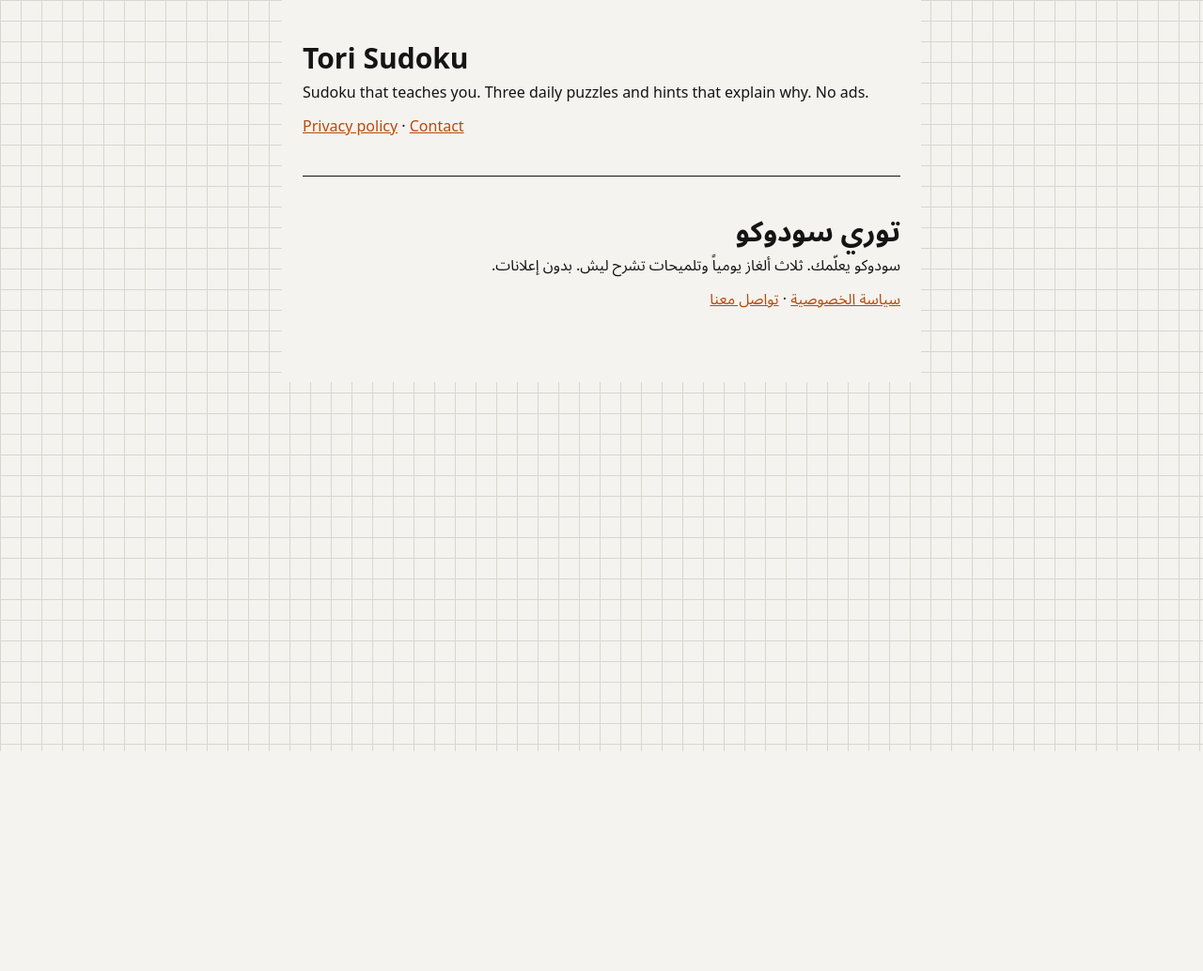
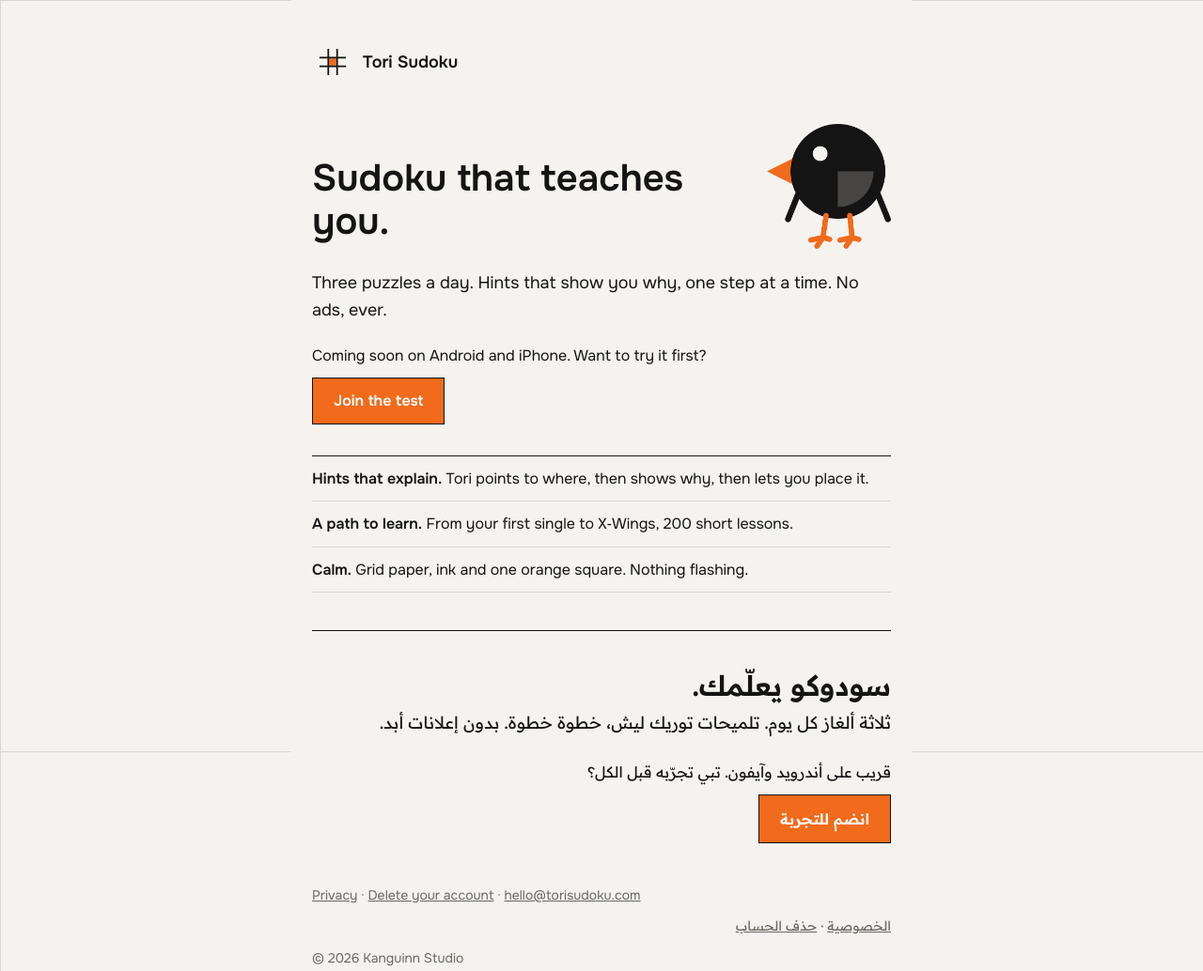
Before and after one commit to kanguinnstudio/tori, a plain HTML site: page index.html in a window 1280 px wide. Shown: the top 1034 px of the page at 94% size. Before the commit the page ends 800 px from the top, so only its background shows below. Drawn offline with Linux system fonts and the light colour scheme.

Commit message:
torisudoku.com: home page, brand fonts (Onest + Readex Pro), CNAME

```diff
--- a/index.html
+++ b/index.html
@@ -1,9 +1,34 @@
 <!doctype html><html lang="en"><head><meta charset="utf-8"><meta name="viewport" content="width=device-width,initial-scale=1">
-<title>Tori Sudoku</title><link rel="stylesheet" href="style.css"></head><body><main>
-<h1>Tori Sudoku</h1>
-<p>Sudoku that teaches you. Three daily puzzles and hints that explain why. No ads.</p>
-<p><a href="privacy/">Privacy policy</a> · <a href="mailto:torisudokuapp@gmail.com">Contact</a></p>
+<title>Tori Sudoku · Sudoku that teaches you</title>
+<meta name="description" content="Sudoku that teaches you. Three puzzles a day, hints that explain why, no ads. Coming soon on Android and iPhone.">
+<meta property="og:title" content="Tori Sudoku"><meta property="og:description" content="Sudoku that teaches you. Three puzzles a day, hints that explain why, no ads.">
+<meta property="og:image" content="https://torisudoku.com/store/feature-en.png"><meta name="theme-color" content="#F4F3EF">
+<link rel="icon" href="/img/mark.svg" type="image/svg+xml"><link rel="preload" href="/fonts/onest-600.woff2" as="font" type="font/woff2" crossorigin>
+<link rel="stylesheet" href="/style.css"></head><body><main>
+<a class="brand" href="/"><img src="/img/mark.svg" alt="">Tori Sudoku</a>
+
+<section class="hero">
+<div><h1>Sudoku that teaches you.</h1></div>
+<img src="/img/tori.png" alt="Tori the bird">
+</section>
+<p class="lead">Three puzzles a day. Hints that show you why, one step at a time. No ads, ever.</p>
+<p>Coming soon on Android and iPhone. Want to try it first?</p>
+<p><a class="btn" href="https://tori-sudoku.pages.dev">Join the test</a></p>
+<ul class="facts">
+<li><b>Hints that explain.</b> Tori points to where, then shows why, then lets you place it.</li>
+<li><b>A path to learn.</b> From your first single to X‑Wings, 200 short lessons.</li>
+<li><b>Calm.</b> Grid paper, ink and one orange square. Nothing flashing.</li>
+</ul>
+
 <hr>
-<div dir="rtl" lang="ar"><h1>توري سودوكو</h1><p>سودوكو يعلّمك. ثلاث ألغاز يومياً وتلميحات تشرح ليش. بدون إعلانات.</p>
-<p><a href="privacy/#ar">سياسة الخصوصية</a> · <a href="mailto:torisudokuapp@gmail.com">تواصل معنا</a></p></div>
+<div dir="rtl" lang="ar">
+<h1>سودوكو يعلّمك.</h1>
+<p class="lead">ثلاثة ألغاز كل يوم. تلميحات توريك ليش، خطوة خطوة. بدون إعلانات أبد.</p>
+<p>قريب على أندرويد وآيفون. تبي تجرّبه قبل الكل؟</p>
+<p><a class="btn" href="https://tori-sudoku.pages.dev">انضم للتجربة</a></p>
+</div>
+
+<footer><p><a href="/privacy/">Privacy</a> · <a href="/delete-account/">Delete your account</a> · <a href="mailto:hello@torisudoku.com">hello@torisudoku.com</a></p>
+<p dir="rtl" lang="ar"><a href="/privacy/#ar">الخصوصية</a> · <a href="/delete-account/">حذف الحساب</a></p>
+<p>© 2026 Kanguinn Studio</p></footer>
 </main></body></html>
--- a/style.css
+++ b/style.css
@@ -1,14 +1,35 @@
-:root{--bg:#F4F3EF;--ink:#141414;--mute:#6B6862;--line:#D9D6CF;--acc:#B84A0C}
-@media (prefers-color-scheme:dark){:root{--bg:#201F1D;--ink:#F1EFEA;--mute:#A8A59E;--line:#4A4844;--acc:#FF7A33}}
+@font-face{font-family:Onest;src:url(/fonts/onest-400.woff2) format("woff2");font-weight:400;font-display:swap}
+@font-face{font-family:Onest;src:url(/fonts/onest-600.woff2) format("woff2");font-weight:600;font-display:swap}
+@font-face{font-family:"Readex Pro";src:url(/fonts/readex-400.woff2) format("woff2");font-weight:400;font-display:swap}
+@font-face{font-family:"Readex Pro";src:url(/fonts/readex-600.woff2) format("woff2");font-weight:600;font-display:swap}
+:root{--bg:#F4F3EF;--ink:#141414;--mute:#6B6862;--line:#D9D6CF;--acc:#B84A0C;--fill:#F26A1B}
+@media (prefers-color-scheme:dark){:root{--bg:#201F1D;--ink:#F1EFEA;--mute:#A8A59E;--line:#3A3936;--acc:#FF7A33;--fill:#FF7A33}}
 *{box-sizing:border-box}
-body{margin:0;background:var(--bg);color:var(--ink);font:16px/1.6 system-ui,-apple-system,"Segoe UI",Roboto,"Noto Sans Arabic",sans-serif;
+html{-webkit-text-size-adjust:100%}
+body{margin:0;background:var(--bg);color:var(--ink);font:16px/1.6 Onest,"Readex Pro",system-ui,sans-serif;
 background-image:linear-gradient(var(--line) 1px,transparent 1px),linear-gradient(90deg,var(--line) 1px,transparent 1px);background-size:22px 22px;background-attachment:fixed}
-main{max-width:680px;margin:0 auto;padding:44px 22px 66px;background:var(--bg)}
-h1{font-size:30px;line-height:1.2;margin:0 0 6px}
-h2{font-size:18px;margin:30px 0 6px}
+[lang=ar],[dir=rtl]{font-family:"Readex Pro",Onest,system-ui,sans-serif;line-height:1.75}
+main{max-width:660px;margin:0 auto;padding:44px 22px 66px;background:var(--bg);min-height:100vh}
+h1{font-size:30px;line-height:1.2;margin:0 0 6px;font-weight:600}
+h2{font-size:18px;margin:30px 0 6px;font-weight:600}
 p,li{margin:0 0 10px}
 .mute{color:var(--mute);font-size:14px}
 a{color:var(--acc)}
 hr{border:0;border-top:1.5px solid var(--ink);margin:40px 0}
 .lang{font-size:14px}
 [dir=rtl]{text-align:right}
+/* home */
+.brand{display:flex;align-items:center;gap:10px;font-weight:600;font-size:18px;text-decoration:none;color:var(--ink)}
+.brand img{width:44px;height:44px;background:#F4F3EF}
+.hero{display:grid;grid-template-columns:1fr 132px;gap:22px;align-items:end;margin:44px 0 22px}
+.hero h1{font-size:40px;line-height:1.15}
+.hero img{width:132px;height:auto}
+.lead{font-size:18px;margin:0 0 22px}
+.btn{display:inline-block;background:var(--fill);color:#fff;text-decoration:none;font-weight:600;padding:11px 22px;border:1.5px solid var(--ink)}
+.btn:hover{filter:brightness(1.05)}
+.facts{list-style:none;padding:0;margin:33px 0 0;border-top:1.5px solid var(--ink)}
+.facts li{padding:11px 0;margin:0;border-bottom:1px solid var(--line)}
+.facts b{font-weight:600}
+footer{margin-top:44px;font-size:14px;color:var(--mute)}
+footer a{color:var(--mute)}
+@media (max-width:480px){.hero{grid-template-columns:1fr 88px}.hero h1{font-size:32px}.hero img{width:88px}}
```
Also changed, not shown: fonts/onest-400.woff2 (added), fonts/onest-600.woff2 (added), fonts/readex-400.woff2 (added), fonts/readex-600.woff2 (added), img/mark.svg (added), img/tori.png (added), 2 other files.
